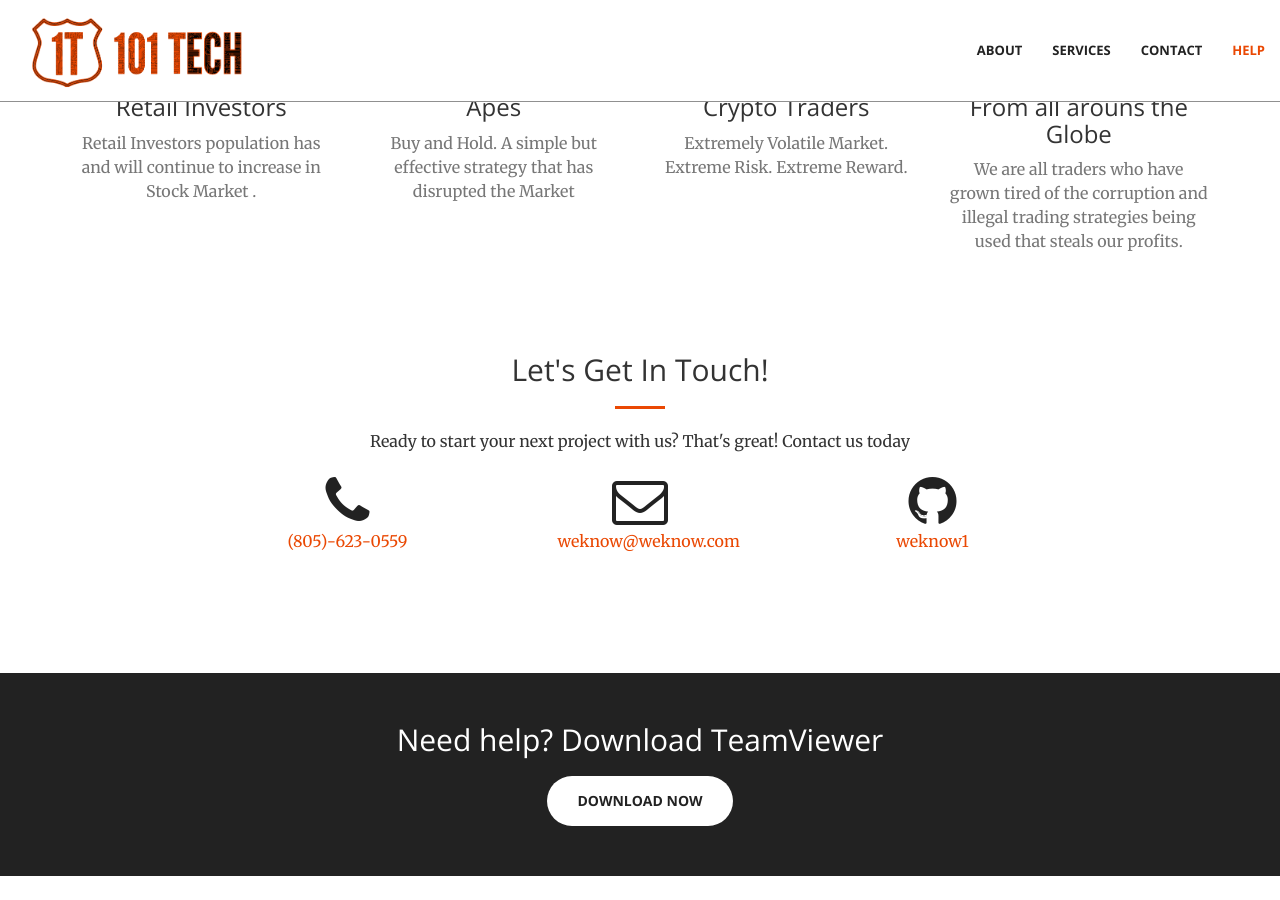
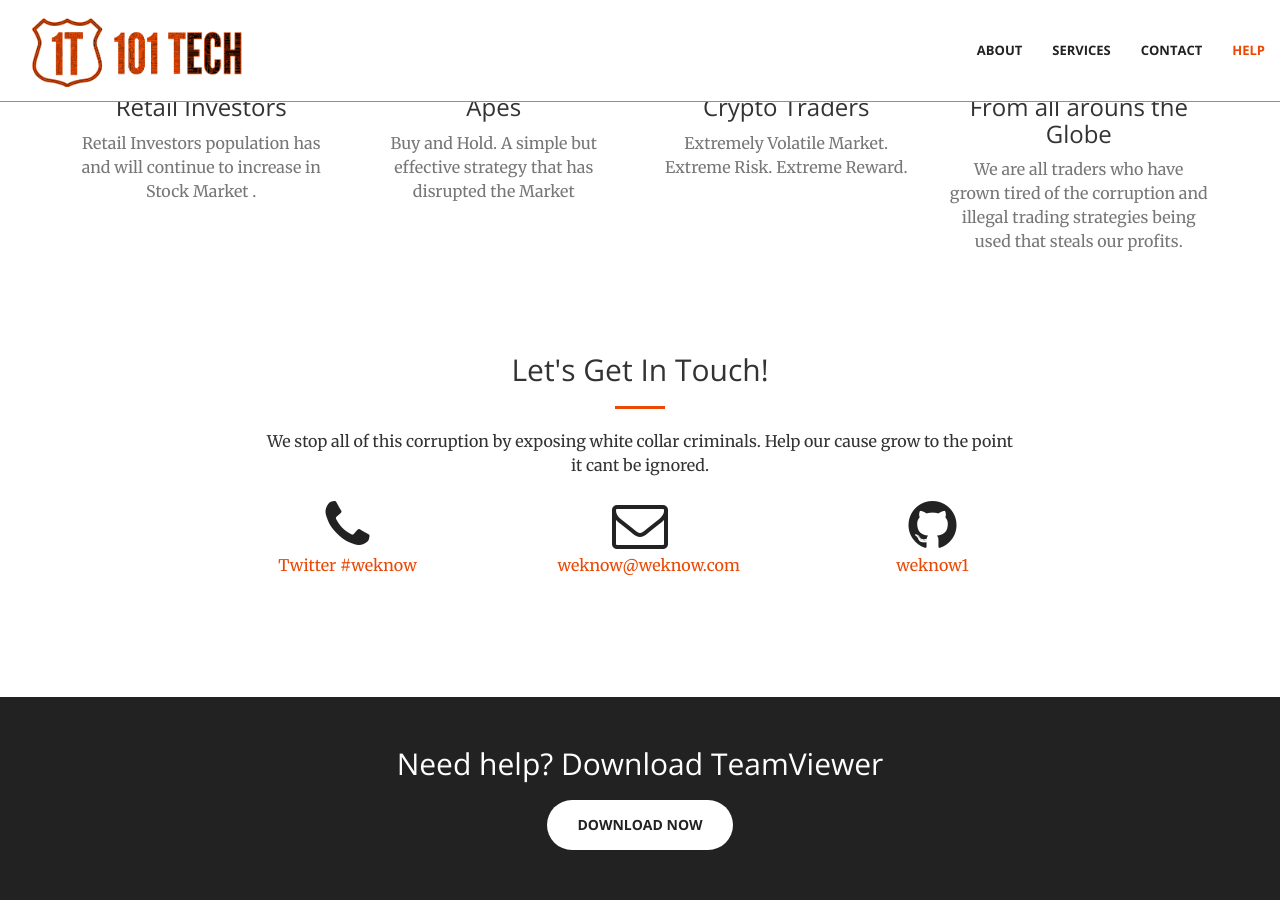
Before and after one commit to WeKnow1/Weknow, a Jekyll site: the page built from index.html, in a window 1280 px wide and 900 px high, scrolled down 2165 px. Built offline with Jekyll 4.4.1, drawn with Linux system fonts in a browser that asks for light colours; nearby versions of some CDN libraries; library files that are not in the unit come from our copies; before the commit the page ends 3041 px from its top, so only the background shows below that.

Commit message:
Update contact.html

```diff
--- a/_includes/contact.html
+++ b/_includes/contact.html
@@ -4,12 +4,12 @@
             <div class="col-lg-8 col-lg-offset-2 text-center">
                 <h2 class="section-heading">Let's Get In Touch!</h2>
                 <hr class="primary">
-                <p>Ready to start your next project with us? That's great! Contact us today</p>
+                <p>We stop all of this corruption by exposing white collar criminals. Help our cause grow to the point it cant be ignored.</p>
             </div>
         <div class="col-lg-2 col-lg-offset-2 text-center">
-            <a href="tel:8056230559">
+            <a href="https://twitter.com">
                 <i class="fa fa-phone fa-3x wow bounceIn" data-wow-delay=".1s"></i>
-                <p>(805)-623-0559</p>
+                <p>Twitter #weknow</p>
             </a>
         </div>
         <div class="col-lg-2 col-lg-offset-1 text-center">
```
